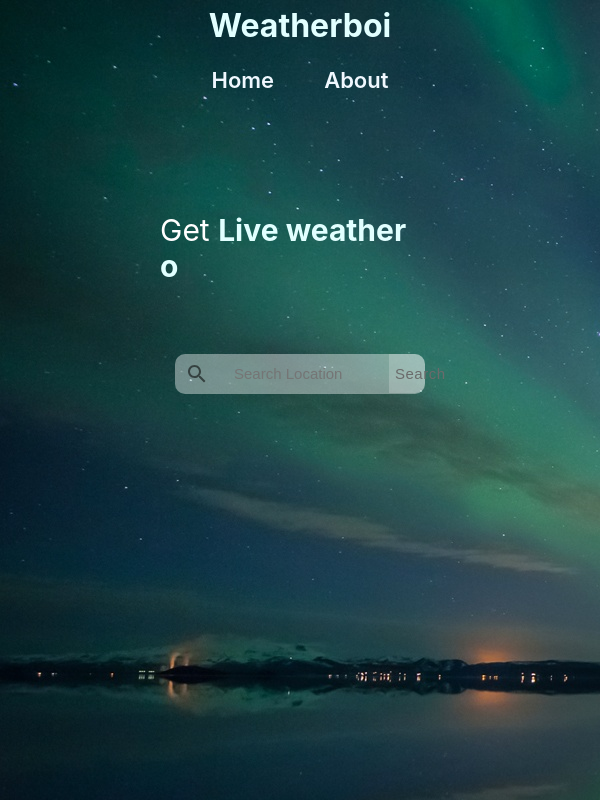
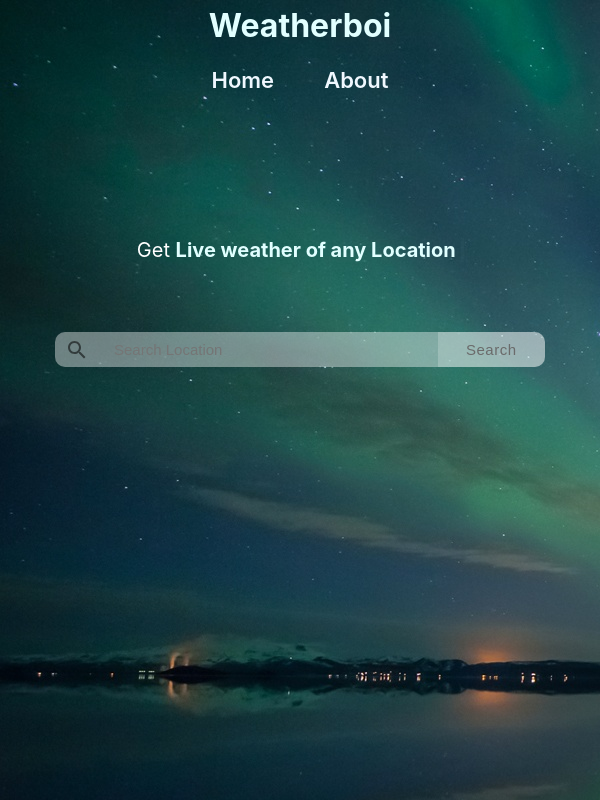
Before and after one commit to riddhankur000/WeatherBoi-Website, a React (Create React App) app: page / in a window 600 px wide. Built offline with nearby package versions, Linux system fonts and the light colour scheme.

Commit message:
added loading animation

```diff
--- a/src/components/App.jsx
+++ b/src/components/App.jsx
@@ -6,6 +6,7 @@ import Live_weather from './Live_weather';
 import About from "./About";
 import { useEffect } from 'react';
 import SearchOutlinedIcon from '@mui/icons-material/SearchOutlined';
+import loading from "../styles/loading.css";
 // import reportWebVitals from './reportWebVitals';
 
 export default function App(){
@@ -18,22 +19,37 @@ export default function App(){
 
     let [home,sethome]=React.useState(true);
 
+    let [valid,setvalid]=React.useState(false);
+
+    let [loading,setloading]=React.useState(false);
+
+  function updatevalid(){
+    setvalid(true);
+  }
+
+  setTimeout(updatevalid, 2500);
+
     function updateclicked(value){
         // sethome(true);
-        setclicked(true);
+
+        value!=""?setclicked(true):setclicked(false);
         setvalue(value);
     }
 
+    useEffect(()=>{
+      setvalid(false);
+    },[loading]);
+
 
 return(
-  <div className='main'>
+  valid?<div className='main'>
     <div className='header'>
-      <Header updateclicked={()=>{setclicked(false)}} updatehome={()=>{sethome(true)}}/>
+      <Header updateclicked={()=>{setclicked(false); setloading(!loading);}} updatehome={()=>{sethome(true)}}/>
         <div className='nav'>
           <div className="page" onClick={() => {sethome(true)}}>Home</div>
           <div className="page" onClick={() => {sethome(false)}}>About</div>
         </div>
-        {clicked?
+        {(clicked)?
           <div className="search" id="search">
           <div className="icon"><SearchOutlinedIcon color="action"/></div>
           <input type="text" placeholder="Search Location" className="text" onChange={(event) => {setvalue(event.target.value)}} value={value_}></input>
@@ -46,7 +62,8 @@ return(
 
 
 
-  </div>
+  </div>:<div className="loading"><h1 className="title font-calsans">Weatherboi
+  </h1></div>
 );
 
 }
--- a/src/components/Live_weather.jsx
+++ b/src/components/Live_weather.jsx
@@ -845,8 +845,8 @@ export default function Live_weather(props){
         fetchData();
     }, [props.useeff]);
 
-    console.log(props.value);
-    console.log(props.useeff);
+    // console.log(props.value);
+    // console.log(props.useeff);
     // console.log(weather_data);
     // // console.log(forecast[0].weather);
     // console.log(location);
--- a/src/styles/index.css
+++ b/src/styles/index.css
@@ -590,9 +590,24 @@ code {
     align-items: center;
     justify-content: center;
   }
+  .typewriter{
+    width: max-content;
+    /* font-size: 20px; */
+
+  }
 }
 
 @media only screen and (max-width: 1000px) and (min-width: 600px) {
+
+  .search{
+    width: 60vw;
+    height: 25px;
+  }
+
+  .btn{
+    width: 20%;
+    height: 140%;
+  }
 
   .header{
     flex-wrap: wrap;
@@ -708,11 +723,26 @@ code {
     justify-content: center;
   }
 
+  .typewriter{
+    width: max-content;
+    /* font-size: 20px; */
+
+  }
 
 }
 
 
 @media only screen and (max-width: 700px) and (min-width: 600px) {
+
+  .search{
+    width: 80vw;
+    height: 25px;
+  }
+
+  .btn{
+    width: 25%;
+    height: 140%;
+  }
 
   .header{
     flex-wrap: wrap;
@@ -835,11 +865,27 @@ code {
     font-size: 18px;
     line-height: 28px;
   }
+
+  .typewriter{
+    width: max-content;
+    /* font-size: 20px; */
+
+  }
 }
 
 
 
 @media only screen and (max-width: 600px) and (min-width: 425px) {
+
+  .search{
+    width: 80vw;
+    height: 25px;
+  }
+
+  .btn{
+    width: 35%;
+    height: 140%;
+  }
 
   .header{
     flex-wrap: wrap;
@@ -972,10 +1018,25 @@ code {
     font-size: 15px;
     line-height: 25px;
   }
+
+  .typewriter{
+    width: max-content;
+    font-size: 20px;
+
+  }
 }
 
 
 @media only screen and (max-width: 425px) and (min-width: 320px) {
+  .search{
+    width: 80vw;
+    height: 25px;
+  }
+
+  .btn{
+    width: 30%;
+    height: 140%;
+  }
 
   .header{
     flex-wrap: wrap;
@@ -1126,4 +1187,10 @@ code {
     font-size: 12px;
     line-height: 18px;
   }
+  .typewriter{
+    width: max-content;
+    font-size: 20px;
+
+  }
+
 }
--- /dev/null
+++ b/src/styles/loading.css
@@ -0,0 +1,45 @@
+
+.loading{
+    height: 100vh;
+    width: 100vw;
+    display: flex;
+    align-items: center;
+    justify-content: center;
+    background-color: rgb(1, 118, 112);
+}
+
+.loading h1{
+    font-size: 38px;
+    font-weight: bolder;
+    margin: 5px;
+    margin-left: 35px;
+    font-stretch: extra-expanded;
+    color: rgb(235, 248, 253);
+    letter-spacing: 2px;
+    animation-name: loading;
+    animation-duration: 2.5s;
+    animation-delay: 0s;
+    transform: scale(2.5);
+    opacity: 0;
+    /* font-family: "Cal Sans"; */
+
+}
+
+@keyframes loading {
+    0%{
+        /* background-color: aliceblue; */
+        opacity: 0;
+        transform: scale(2.5);
+        /* letter-spacing: normal; */
+    }
+    70%{
+        /* transform: scale(3); */
+        opacity: 1;
+    }
+    100%{
+        /* background-color: rgb(85, 85, 85); */
+        transform: scale(2.6);
+        opacity: 1;
+        /* letter-spacing: 2px; */
+    }
+}
```
